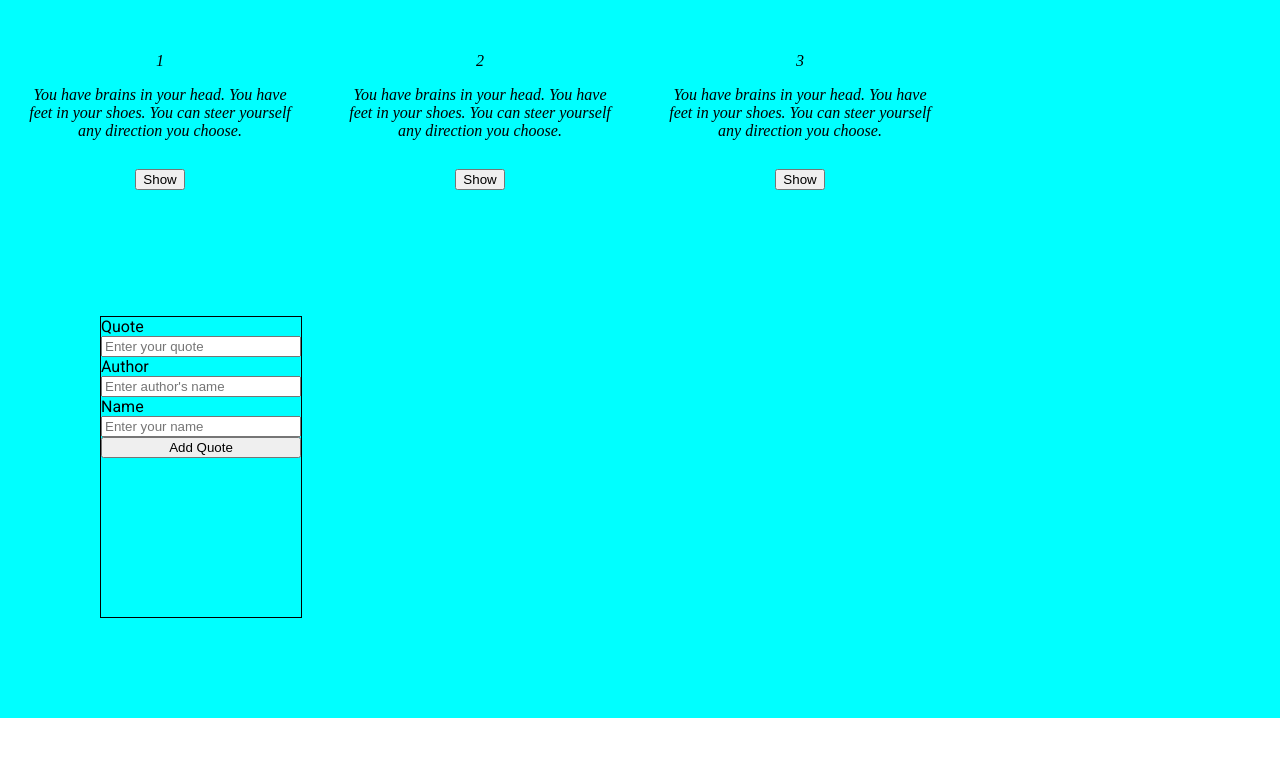
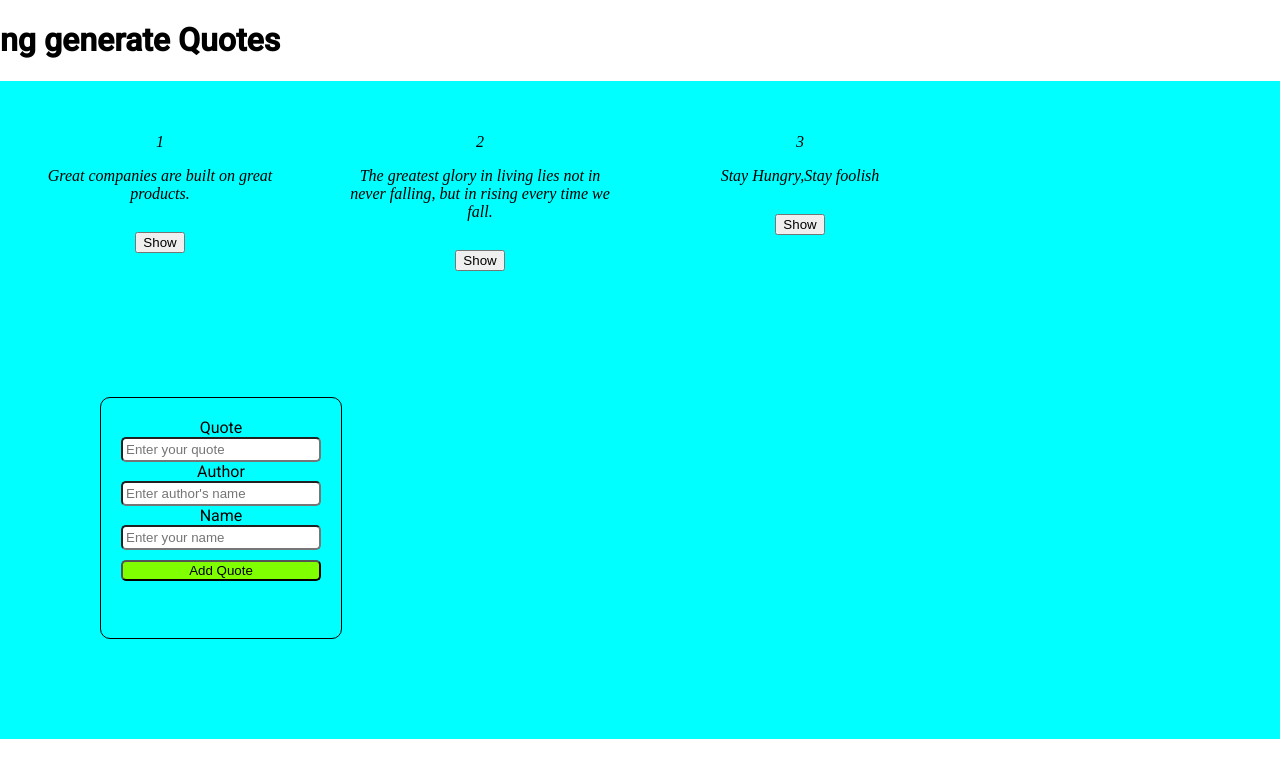
Before and after one commit to Jerry-Wemisiko/Quotes, an Angular app in the folder Quotes/: page / in a window 1280 px wide. Shown: the top 778 px of the page. Built offline with nearby package versions, Linux system fonts and the light colour scheme.

Commit message:
generated a head for the project

```diff
--- a/Quotes/src/app/quote-form/quote-form.component.css
+++ b/Quotes/src/app/quote-form/quote-form.component.css
@@ -1,7 +1,23 @@
+.head{
+    text-align: center;
+}
 form{
     display: flex;
     flex-direction: column;
-    height: 300px;
+    height: 200px;
     width: 200px;
     border: solid 1px black;
-    }
+    border-radius: 10px;
+    padding: 20px;
+    text-align: center;
+}
+form> button{
+margin-top: 10px;
+background-color: chartreuse;
+border-radius: 5px;
+/* width: fit-content; */
+}
+form >input{
+    border-radius: 5px;
+    padding: 3px;
+}
--- a/Quotes/src/app/quote/quote.component.html
+++ b/Quotes/src/app/quote/quote.component.html
@@ -1,4 +1,8 @@
+<div class="head">
+  <h1>ng generate Quotes </h1>
+</div>
 <div class="container quo ">
+
   <ul class="list"  *ngFor='let quote of quotes;let i=index'>
     <div class="q">
       <p>{{quote.id}}</p>
--- a/Quotes/src/app/quote/quote.component.ts
+++ b/Quotes/src/app/quote/quote.component.ts
@@ -13,9 +13,9 @@ export class QuoteComponent implements OnInit {
   constructor() { }
 
   quotes:Quote[]=[
-    new Quote(1,'You have brains in your head. You have feet in your shoes. You can steer yourself any direction you choose.','Dr. Seuss','Jerry' ,new Date(2021,3,10),10,20),
-    new Quote(2,'You have brains in your head. You have feet in your shoes. You can steer yourself any direction you choose.','Dr. Seuss','Jerry' ,new Date(2021,3,10),50,10),
-    new Quote(3,'You have brains in your head. You have feet in your shoes. You can steer yourself any direction you choose.','Dr. Seuss','Jerry' ,new Date(2021,3,10),40,20),
+    new Quote(1,'Great companies are built on great products.','Elon Musk','Riri' ,new Date(2021,3,10),10,20),
+    new Quote(2,'The greatest glory in living lies not in never falling, but in rising every time we fall.','Nelson Mandela','Skyles' ,new Date(2021,3,10),50,10),
+    new Quote(3,'Stay Hungry,Stay foolish','Steve Jobs','Jerry' ,new Date(2021,3,10),40,20),
   ]
 
   toggleQuote(index:any){
```
